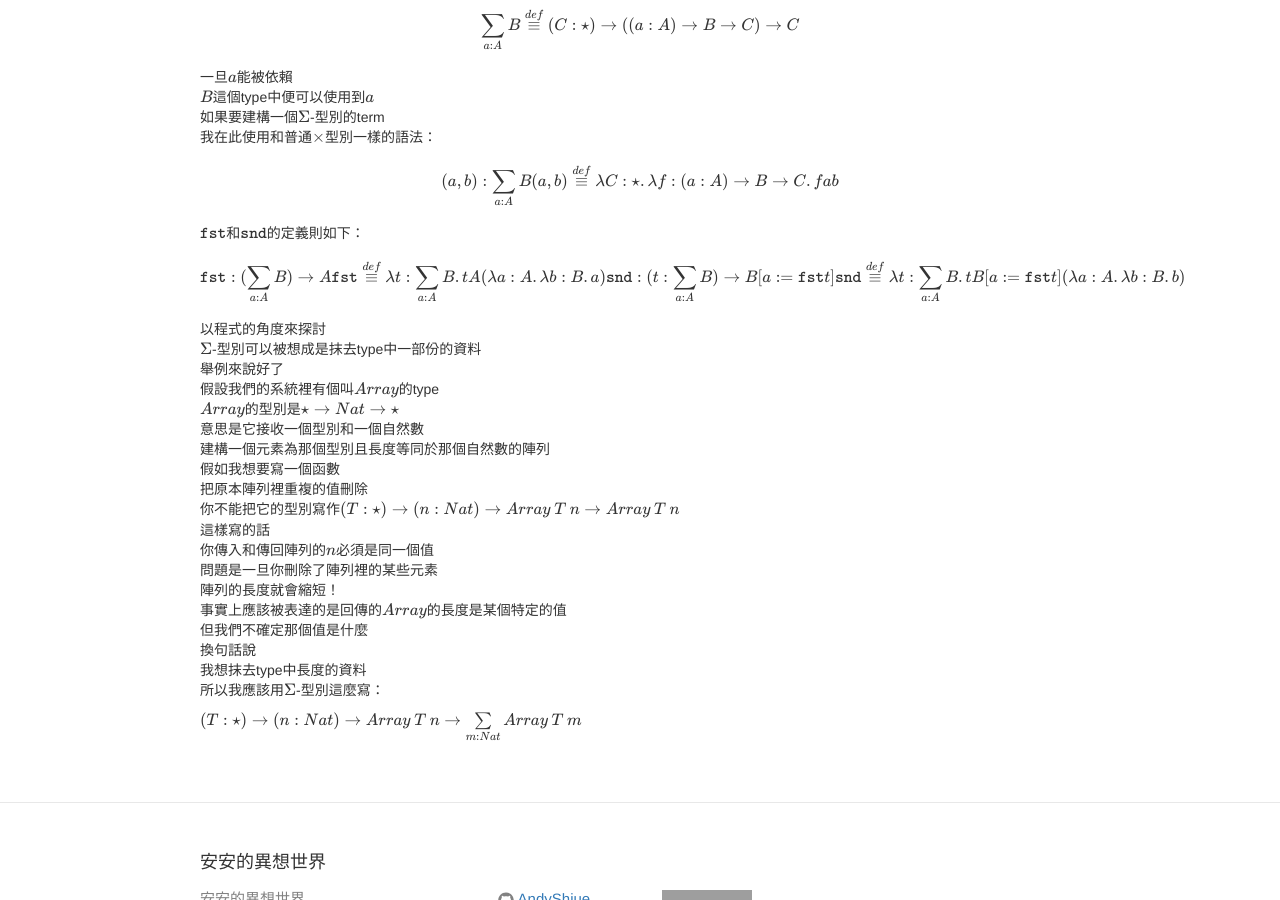
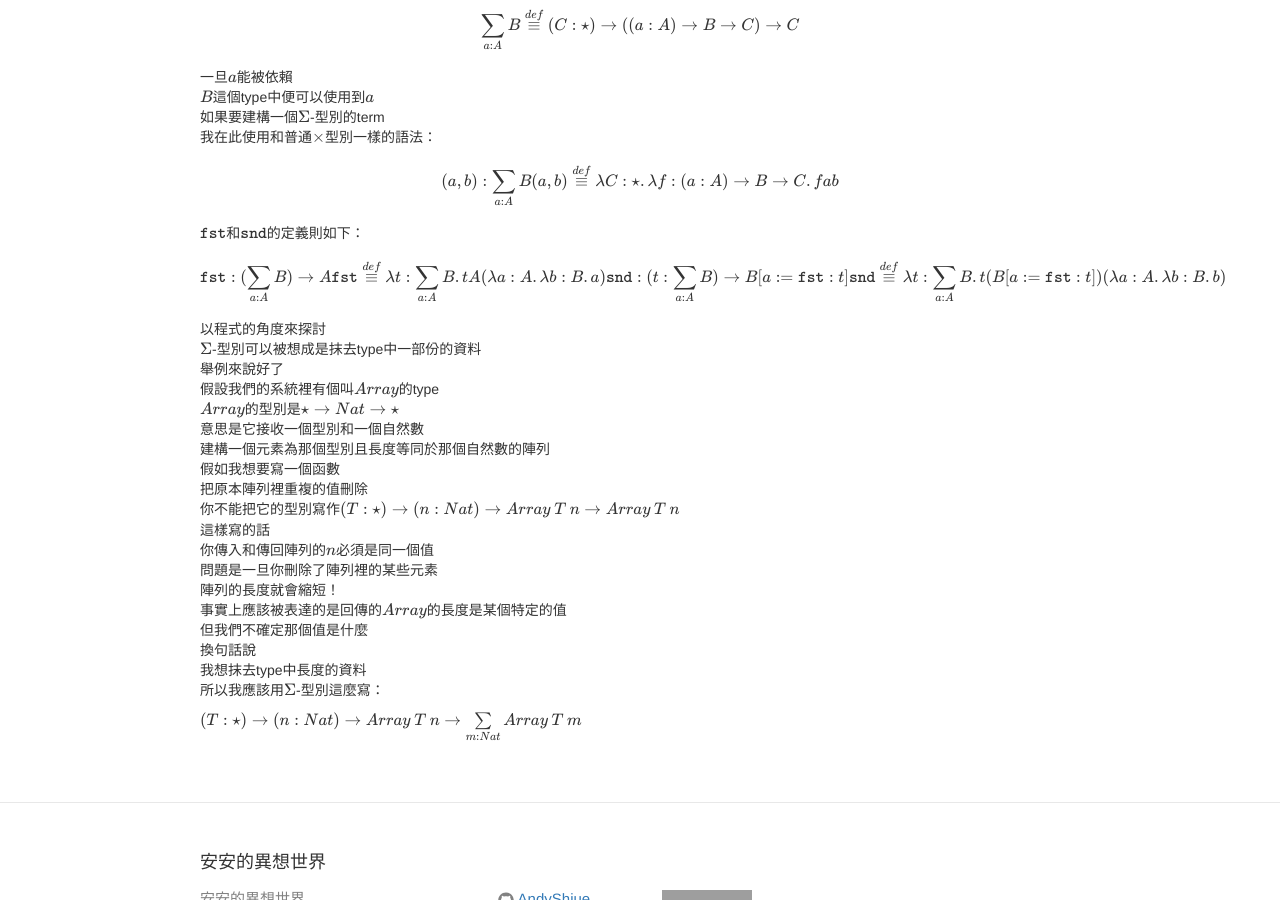
Before and after one commit to AndyShiue/AndyShiue.github.io, a Jekyll site: the page built from _posts/lambda/2016-09-18-Curry-Howard.md, in a window 1280 px wide and 900 px high, scrolled down 6093 px. Built offline with Jekyll 4.4.1, drawn with Linux system fonts in a browser that asks for light colours; formulas are drawn with MathJax 3; comment, search, counter and statistics services are not loaded; grey boxes are pictures that could not be loaded.

Commit message:
Tweak latex.

```diff
--- a/_posts/lambda/2016-09-18-Curry-Howard.md
+++ b/_posts/lambda/2016-09-18-Curry-Howard.md
@@ -356,8 +356,8 @@ $$
 \texttt{fst}: (\sum\limits_{a: A} B) \to A \\
 \texttt{fst} \stackrel{def}{\equiv} \lambda t: \sum\limits_{a: A} B. t A (\lambda a: A. \lambda b: B. a) \\
 
-\texttt{snd}: (t: \sum\limits_{a: A} B) \to B[a := \texttt{fst} t] \\
-\texttt{snd} \stackrel{def}{\equiv} \lambda t: \sum\limits_{a: A} B. t B[a := \texttt{fst} t] (\lambda a: A. \lambda b: B. b)
+\texttt{snd}: (t: \sum\limits_{a: A} B) \to B[a := \texttt{fst} \\: t] \\
+\texttt{snd} \stackrel{def}{\equiv} \lambda t: \sum\limits_{a: A} B. t (B[a := \texttt{fst} \\: t]) (\lambda a: A. \lambda b: B. b)
 $$
 
 以程式的角度來探討
```
